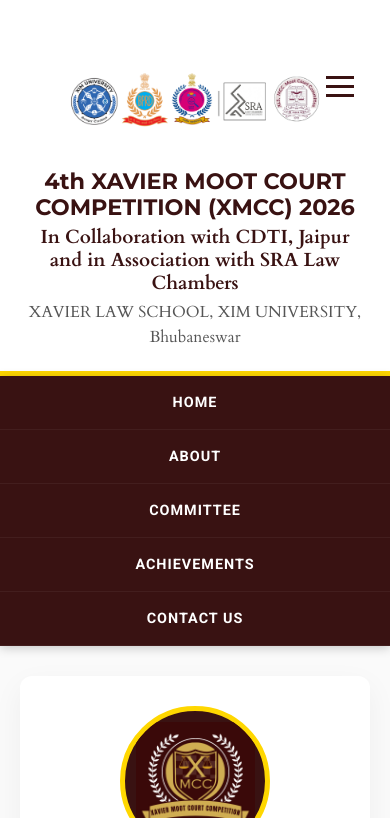
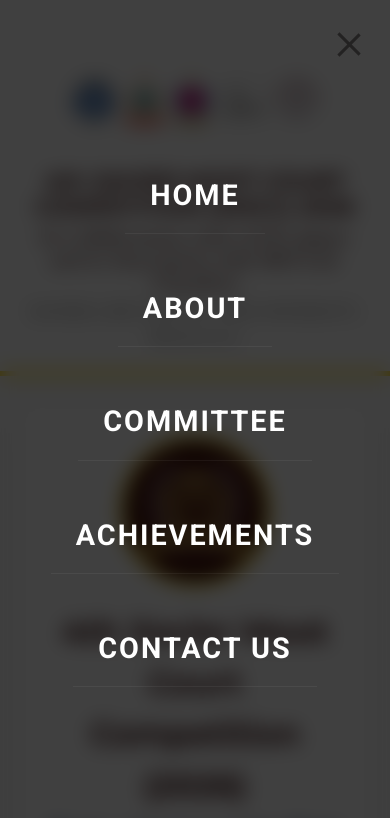
Before and after one commit to notsomohit/XMCC_2026, a plain HTML site: page index.html in a window 390 px wide. Both pictures are taken after a click on the button "Toggle navigation". Shown: the top 818 px of the page. Drawn offline with nearby package versions, Linux system fonts and the light colour scheme.

Commit message:
ham burger

```diff
--- a/index.html
+++ b/index.html
@@ -418,6 +418,87 @@
 
             .section-padded { padding: 30px 20px; }
         }
+
+        /* =========================
+   MOBILE FULLSCREEN MENU
+   ========================= */
+@media (max-width: 768px) {
+
+    /* Fullscreen overlay */
+    .nav-list {
+        position: fixed;
+        inset: 0;
+        height: 100vh;
+        width: 100vw;
+
+        display: flex;
+        flex-direction: column;
+        justify-content: center;
+        align-items: center;
+
+        background: rgba(0, 0, 0, 0.75); /* transparent */
+        backdrop-filter: blur(10px);
+        -webkit-backdrop-filter: blur(10px);
+
+        opacity: 0;
+        visibility: hidden;
+        transform: scale(1.05);
+        transition: all 0.35s ease;
+        z-index: 105;
+    }
+
+    .nav-list.active {
+        opacity: 1;
+        visibility: visible;
+        transform: scale(1);
+    }
+
+    /* Menu items */
+    .nav-list li {
+        margin: 18px 0;
+    }
+
+    .nav-list li a {
+        font-size: 1.8rem;
+        font-weight: 700;
+        letter-spacing: 2px;
+        color: #fff;
+    }
+
+    .nav-list li a:hover {
+        color: var(--color-gold);
+        background: none;
+    }
+
+    /* Hamburger button */
+    .hamburger {
+        position: fixed;
+        top: 18px;
+        right: 16px;
+        z-index: 110;
+    }
+
+    .bar {
+        width: 30px;
+        height: 3px;
+        background-color: #232222;
+        transition: all 0.3s ease;
+    }
+
+    /* X animation */
+    .hamburger.open .bar:nth-child(1) {
+        transform: rotate(45deg) translate(6px, 6px);
+    }
+
+    .hamburger.open .bar:nth-child(2) {
+        opacity: 0;
+    }
+
+    .hamburger.open .bar:nth-child(3) {
+        transform: rotate(-45deg) translate(6px, -6px);
+    }
+}
+
     </style>
 </head>
 <body>
@@ -615,22 +696,17 @@
     <script>
       document.addEventListener('DOMContentLoaded', () => {
     const hamburger = document.querySelector('.hamburger');
-            const navList = document.querySelector('#navList');
+    const navList = document.getElementById('navList');
 
     hamburger.addEventListener('click', () => {
         navList.classList.toggle('active');
+        hamburger.classList.toggle('open');
     });
 
-            document.querySelectorAll('a[href^="#"]').forEach(anchor => {
-                anchor.addEventListener('click', function (e) {
-                    const href = this.getAttribute('href');
-                    if (href === "#") return;
-                    e.preventDefault();
-                    const target = document.querySelector(href);
-                    if (target) {
-                        target.scrollIntoView({ behavior: 'smooth' });
+    navList.querySelectorAll('a').forEach(link => {
+        link.addEventListener('click', () => {
             navList.classList.remove('active');
-                    }
+            hamburger.classList.remove('open');
         });
     });
 });
```
Lines whose indentation alone changed are shown as unchanged.
